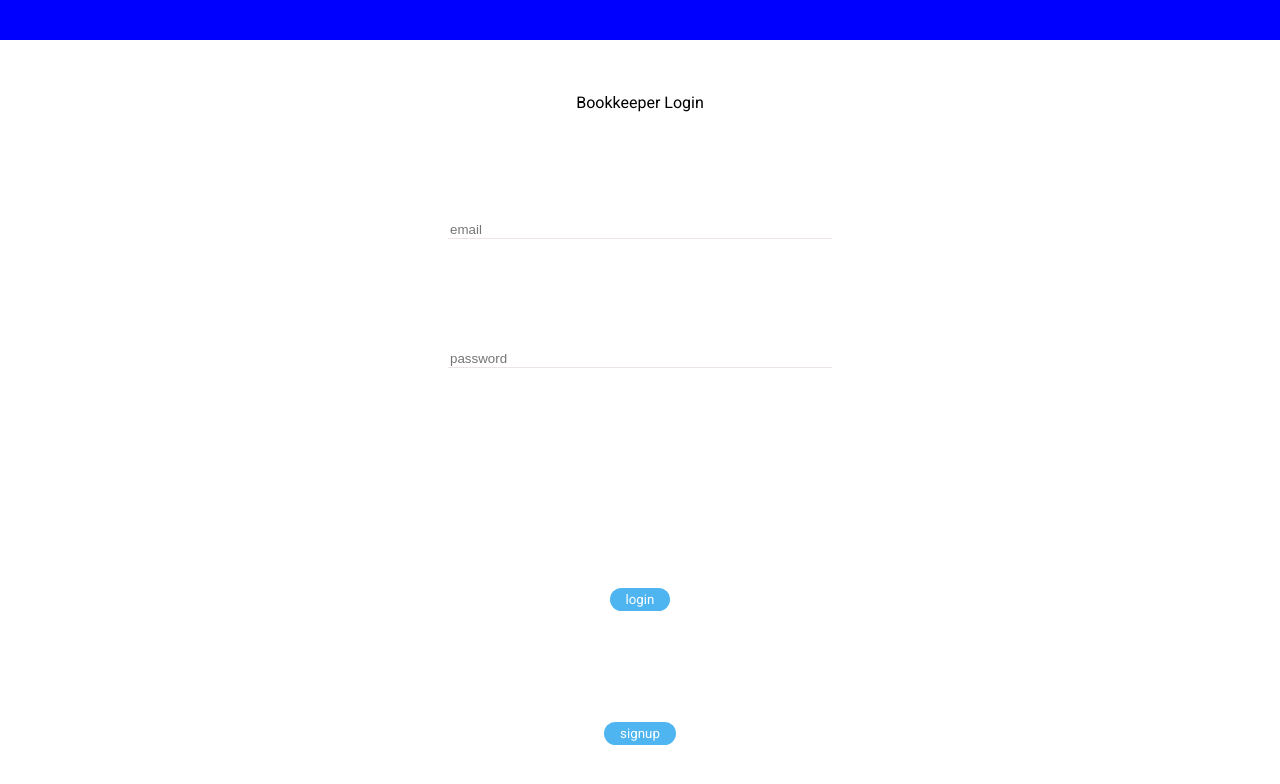
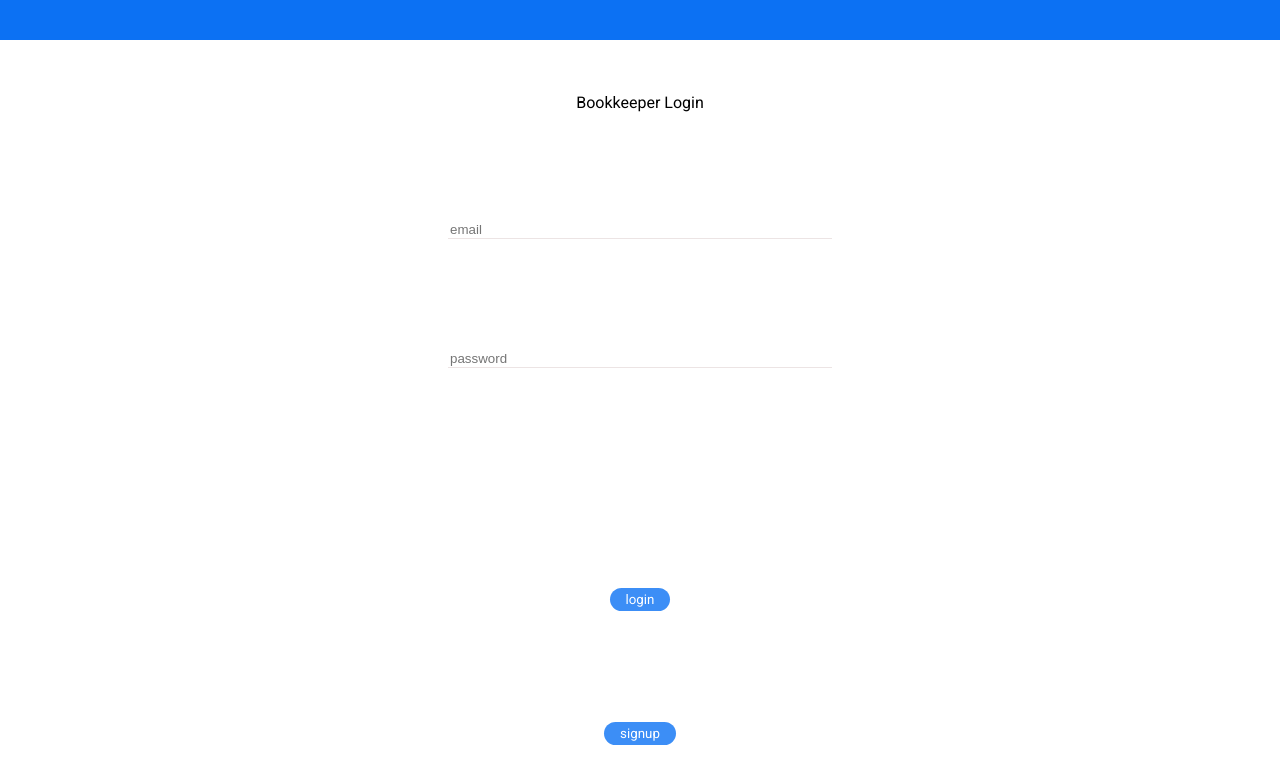
Before and after one commit to jtdykstra/bookkeeper, a plain HTML site: page index.html in a window 1280 px wide. Drawn offline with Linux system fonts and the light colour scheme; no server answers.

Commit message:
updating colors to a monochrome scheme

```diff
--- a/style.css
+++ b/style.css
@@ -17,13 +17,13 @@ button, input[type="submit"] {
     font-family:'Roboto',sans-serif;
     font-weight:300;
     color:#FFFFFF;
-    background-color:#4eb5f1;
+    background-color: #3c8ef6;
     text-align:center;
     transition: all 0.2s;
 }
 
 button:hover, input[type="submit"]:hover{
-    background-color:#4095c6;
+    background-color:#3c8ef6 ;
 }
 
 @media all and (max-width:30em) {
@@ -67,7 +67,7 @@ li {
     height: 5vh;
     height: calc(var(--vh, 1vh) * 5);
     position: fixed;
-    background-color: blue;
+    background-color: #0c71f3;
 }
 
 
```
